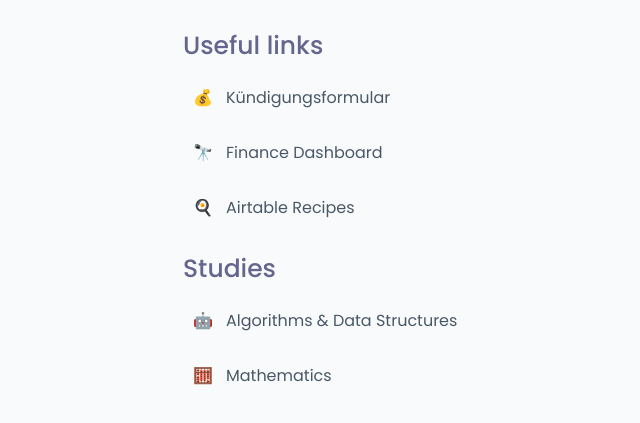
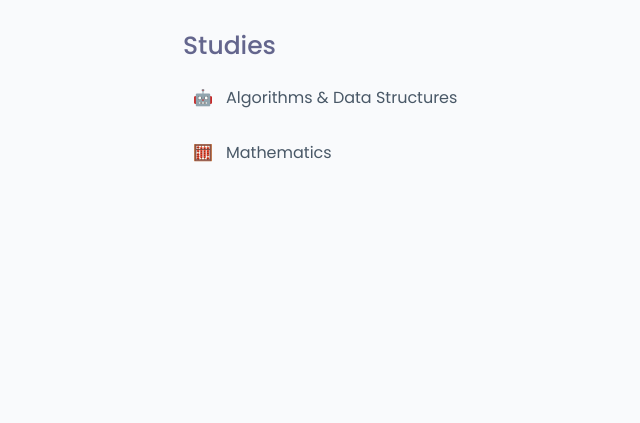
Before and after one commit to michaelheckmann/home-github-pages, a plain HTML site: page index.html in a window 1280 px wide. Shown: the part 163-586 px from the top of the page, without its empty margins (73-713 px from the left). Drawn offline with Linux system fonts and the light colour scheme.

Commit message:
Update index.html

```diff
--- a/index.html
+++ b/index.html
@@ -29,12 +29,6 @@
 <body>
     <div class="wrapper">
     <h1>Home</h1>
-    <h2>Useful links</h2>
-    <ul>
-        <li><a href="https://tinyurl.com/yaxsb5fj" target="_blank"><span>💰</span>Kündigungsformular</a></li>
-        <li><a href="https://academic-mihe00002-stud-uni-saarland-de.eu-2.celonis.cloud/ui/login" target="_blank"><span>🔭</span>Finance Dashboard</a></li>
-        <li><a href="https://airtable.com/tblIynfP1ckPj9Oi4/viwPK7zqZzfihMmWg?blocks=hide" target="_blank"><span>🍳</span>Airtable Recipes</a></li>
-    </ul>
     <h2>Studies</h2>
     <ul>
         <li><a href="AlgoDat.html" target="_blank"><span>🤖</span>Algorithms & Data Structures</a></li>
```
